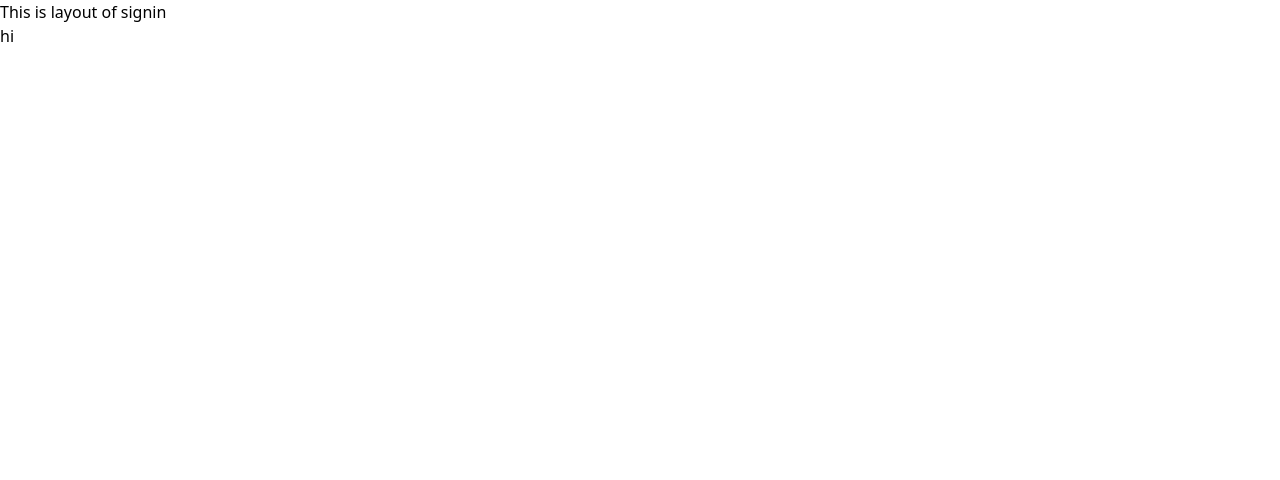
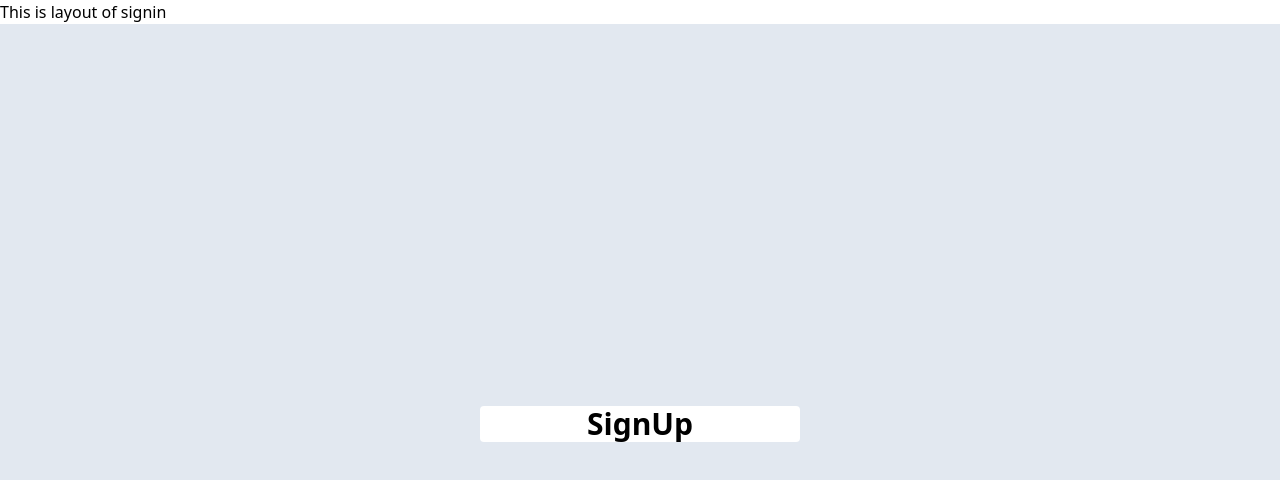
Before and after one commit to aakashloyar/CareerAI, a Next.js app: page /signup in a window 1280 px wide. Shown: the top 480 px of the page. Built offline with nearby package versions, Linux system fonts and the light colour scheme.

Commit message:
created some important components

```diff
--- /dev/null
+++ b/components/heading.tsx
@@ -0,0 +1,16 @@
+
+export default function Heading({label}:HeadingProps) {
+    return (
+        <div className='text-3xl font-bold'>
+            {label}
+        </div>
+    )
+}
+
+
+
+
+
+interface HeadingProps {
+    label:string
+}
--- a/components/signIn.tsx
+++ /dev/null
@@ -1,7 +0,0 @@
-export default function SignIn() {
-    return (
-        <div>
-            hi
-        </div>
-    )
-}
--- /dev/null
+++ b/components/signin.tsx
@@ -0,0 +1,11 @@
+import Heading from './heading'
+import Button from './button'
+import Subheading from './subheading'
+
+export default function SignIn() {
+    return (
+        <div>
+            hi
+        </div>
+    )
+}
--- a/components/signup.tsx
+++ b/components/signup.tsx
@@ -1,7 +1,18 @@
+import Heading from './heading'
+import Button from './button'
+import Subheading from './subheading'
+
 export default function SignUp() {
     return (
-        <div>
-            hi
+        <div className='bg-slate-200 w-full h-screen flex justify-center'>
+            <div className='flex flex-col justify-center'>
+                <div className='bg-white w-80 rounded'>
+                    <div className='text-center'>
+                       <Heading label={'SignUp'}/>
+                    </div>
+
+                </div>
+            </div>
         </div>
     )
 }
--- /dev/null
+++ b/components/subheading.tsx
@@ -0,0 +1,16 @@
+
+export default function SubHeading({label}:SubHeadingProps) {
+    return (
+        <div className='text-lg font-semibold'>
+            {label}
+        </div>
+    )
+}
+
+
+
+
+
+interface SubHeadingProps {
+    label:string
+}
```
Also changed, not shown: components/inputbox.tsx (added).
